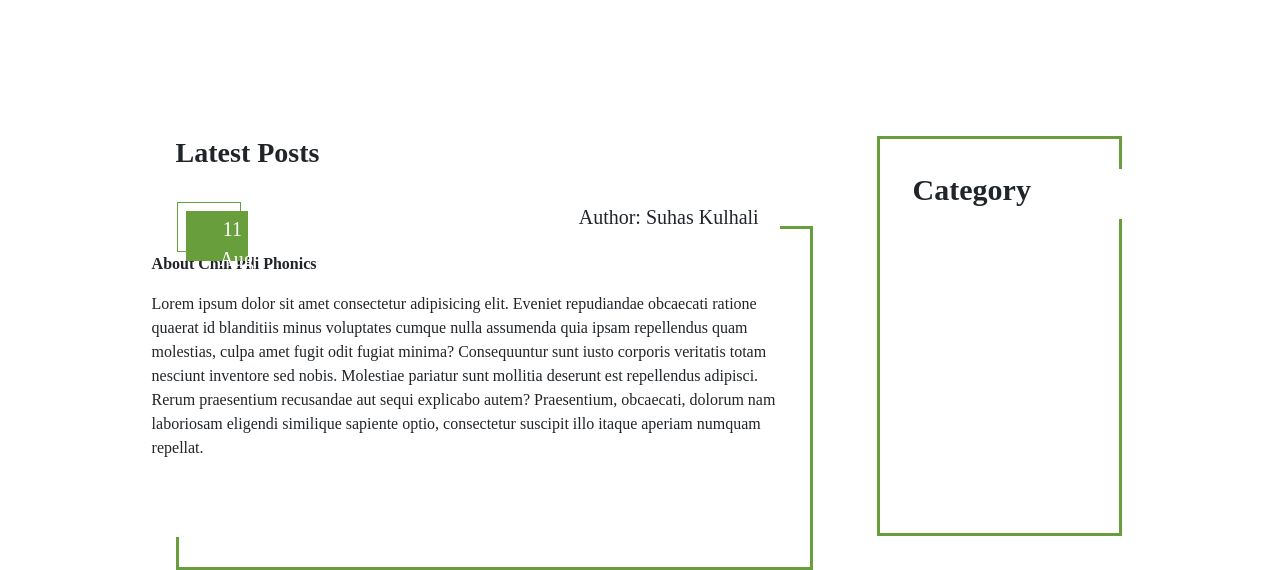
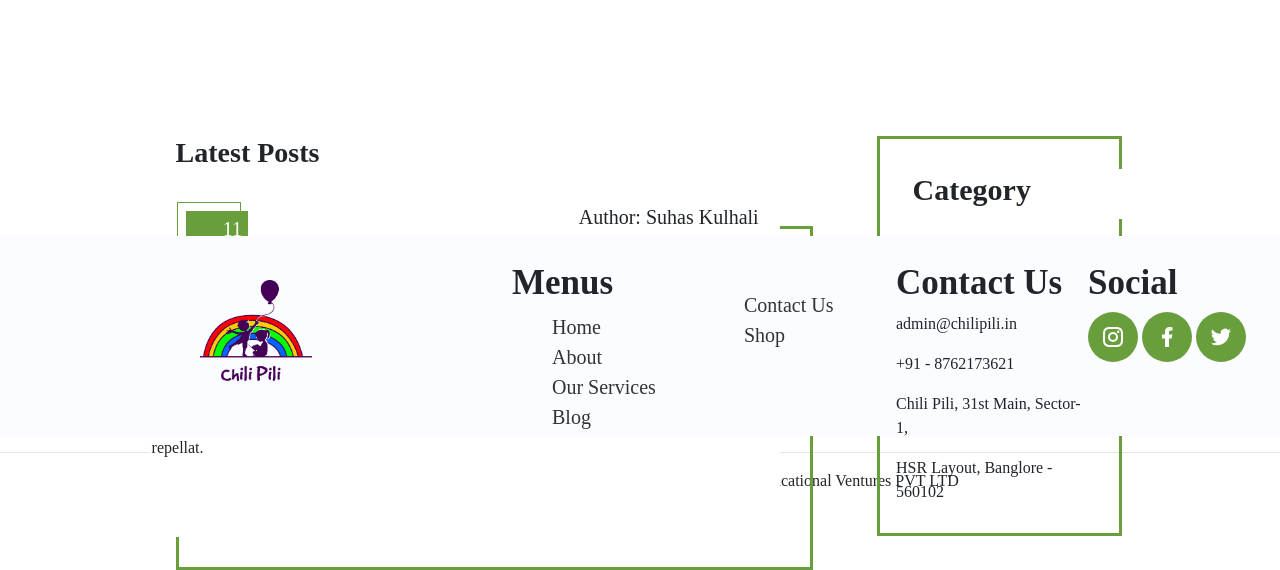
Before and after one commit to sudmon200/chilipili-test-native, a PHP site: page /blog.php in a window 1280 px wide. Shown: the part 541-1111 px from the top of the page. Run offline with PHP 8.4, Linux system fonts and the light colour scheme; data that the repository does not hold is empty; some libraries are stand-ins or nearby versions.

Commit message:
Finalized Homepage

```diff
--- a/css/style.css
+++ b/css/style.css
@@ -245,7 +245,7 @@
     .testimonial-slider {
         position: relative;
         top: 0%;
-        height: 60vh
+        height: 38vh;
     }
 
     .slider-content {
@@ -256,7 +256,7 @@
 
     .slider {
         background-size: contain;
-        height: 81vh;
+        height: 87vh;
         /* width: 100%; */
         position: relative;
         right: -17%;
@@ -342,6 +342,92 @@
         font-family: 'Montserrat-medium', 'sans-serif';
     }
     /* Slider Ends Here  */
+    /* Footer Section Starts Here */
+
+    .footer {
+        display: flex;
+        width: 100vw;
+        height: 25vh;
+        background-color: #FBFCFF;
+        position: relative;
+    }
+
+    .footer-logo {
+        height: 112px;
+        width: 112px;
+        margin: auto;
+    }
+
+    .footer-logo img {
+        height: auto;
+        width: 100%;
+    }
+
+    .footer-menu {
+        width: 15%;
+        margin-top: 2%;
+    }
+
+    .footer-menu h3 {
+        font-size: 35px;
+        margin-left: auto;
+    }
+
+    .footer-menu p {
+        padding-top: 4%;
+    }
+
+    .footer-menu ul li {
+        list-style-type: none;
+    }
+
+    .footer-menu ul li a {
+        color: #333333;
+        font-size: 20px;
+    }
+
+    .footer-menu ul li a:hover,
+    .footer-menu-2 ul li a:hover {
+        color: var(--color1);
+        text-decoration: underline;
+        font-size: 22px;
+        transition: ease-in-out;
+    }
+
+    .footer-menu-2 ul li a {
+        color: #333333;
+        font-size: 20px;
+    }
+
+    .footer-menu-2 ul li {
+        list-style-type: none;
+    }
+
+    .footer-menu-2 {
+        width: 15%;
+        margin-top: 4.2%;
+    }
+
+    .footer-contact {
+        width: 15%;
+        margin-top: 2%;
+    }
+
+    .footer-contact h3 {
+        font-size: 35px;
+        margin-left: auto;
+    }
+
+    .footer-social {
+        width: 15%;
+        margin-top: 2%;
+    }
+
+    .footer-social h3 {
+        font-size: 35px;
+        margin-left: auto;
+    }
+    /* Home page Content Starts here  */
 
     .home-bg {
         background-repeat: no-repeat;
@@ -351,7 +437,7 @@
     }
 
     .main-content {
-        font-size: 20px;
+        font-size: 25px;
     }
 
     .card-h3 {
@@ -361,6 +447,10 @@
         color: rgb(65, 235, 43);
     }
 
+    .card-head {
+        font-size: 20px;
+    }
+
     .pop-up-effect {
         background-color: green;
         color: white;
@@ -437,7 +527,7 @@
 
     .tree3 {
         position: absolute;
-        width: 17vw;
+        width: 19vw;
         height: auto;
         right: 0;
         top: 0;
@@ -1275,7 +1365,7 @@
 
     .testimonials {
         background-color: var(--color3);
-        padding-bottom: 30vh;
+        /* padding-bottom: 30vh; */
         display: block;
     }
 
--- a/includes/footer.php
+++ b/includes/footer.php
@@ -1,3 +1,56 @@
+
+<footer>
+	<div class="footer">
+
+		<!-- Footer section for Logo  -->
+		<div class="footer-logo">
+			<img src="media/logo.png" alt="Logo">
+		</div>
+		<!-- Footer section for Menu -->
+		<div class="footer-menu">
+			<h3 class="font1">Menus</h3>
+
+			<ul>
+				<li><a href="index.php">Home</a></li>
+				<li><a href="about.php">About</a></li>
+				<li><a href="#our-services">Our Services</a></li>
+				<li><a href="blog.php">Blog</a></li>
+			</ul>
+		</div>
+		<!-- Footer section for  Second list in Menu -->
+		<div class="footer-menu-2">
+			<ul>
+				<li><a href="contact-us.php">Contact Us</a></li>
+				<li><a href="store.php">Shop</a></li>
+			</ul>
+		</div>
+		<!-- Footer section for Contact Page -->
+		<div class="footer-contact">
+			<h3 class="font1">Contact Us</h3>
+			<p class="font3">admin@chilipili.in</p>
+			<p class="font3">+91 - 8762173621</p>
+			<p class="font3">Chili Pili, 31st Main, Sector-1,</p>
+			<p class="font3">HSR Layout, Banglore - 560102</p>
+		</div>
+		<!-- Footer section for Social icons -->
+		<div class="footer-social">
+			<h3 class="font1">Social</h3>
+			<img src="media/final-asset/Insta-icon.svg" alt="Instagram">
+			<img src="media/final-asset/fb-icon.svg" alt="Facebook">
+			<img src="media/final-asset/twitter-icon.svg" alt="Twitter">
+
+		</div>
+	</div>
+
+	<div>
+		<hr>
+		<p class="text-center font3">Copyright &copy; 2020-21 Chili Pili by Shri Vigneshwara Vidyadeepam Educational Ventures PVT LTD</p>
+	</div>
+
+</footer>
+
+
+
 <!-- Bootstrap JS -->
 <!-- JavaScript Bundle with Popper.js -->
 <!-- <script src="https://code.jquery.com/jquery-3.5.1.slim.min.js" integrity="sha384-DfXdz2htPH0lsSSs5nCTpuj/zy4C+OGpamoFVy38MVBnE+IbbVYUew+OrCXaRkfj" crossorigin="anonymous"></script> -->
--- a/includes/header.php
+++ b/includes/header.php
@@ -36,6 +36,14 @@
 		border-width: 20%;
 		text-align: center;
 	}
+
+	.footer::before {
+		content: "";
+		background-image: url('media/logo.png');
+		position: absolute;
+		background-size: cover;
+		opacity: 0.70;
+    }
 	</style>
 </head>
 
@@ -56,7 +64,7 @@
 				<li class="nav-item ml-4 mr-4" id="about-us.php">
 					<a class="nav-link" href="about-us.php">About Us</a>
 				</li>
-				<li class="nav-item ml-4 mr-4 dropdown">
+				<li class="nav-item ml-4 mr-4 dropdown" id="our-services">
 					<a class="nav-link dropdown-toggle" href="#" id="navbardrop" data-toggle="dropdown">
 						Our Services
 					</a>
```
Also changed, not shown: index.php (+53 -73 lines), media/BuildyourSAP.jpg (added), media/Corporatetrainning.jpg (added), media/NLTEI.jpg (added), media/PReschoolfranchise.jpg (added), media/Phonicsathome1.jpg (added), media/Phonicsathome2.jpg (added), media/Preschoolathome.jpg (added), media/SAP.jpg (added), media/SAP2.jpg (added), media/Teacherstranning.jpg (added), media/corporate-training.jpg (deleted), media/curriculumsupport.jpg (added), media/educational-training.jpg (deleted), 2 more files, 1 other file.
